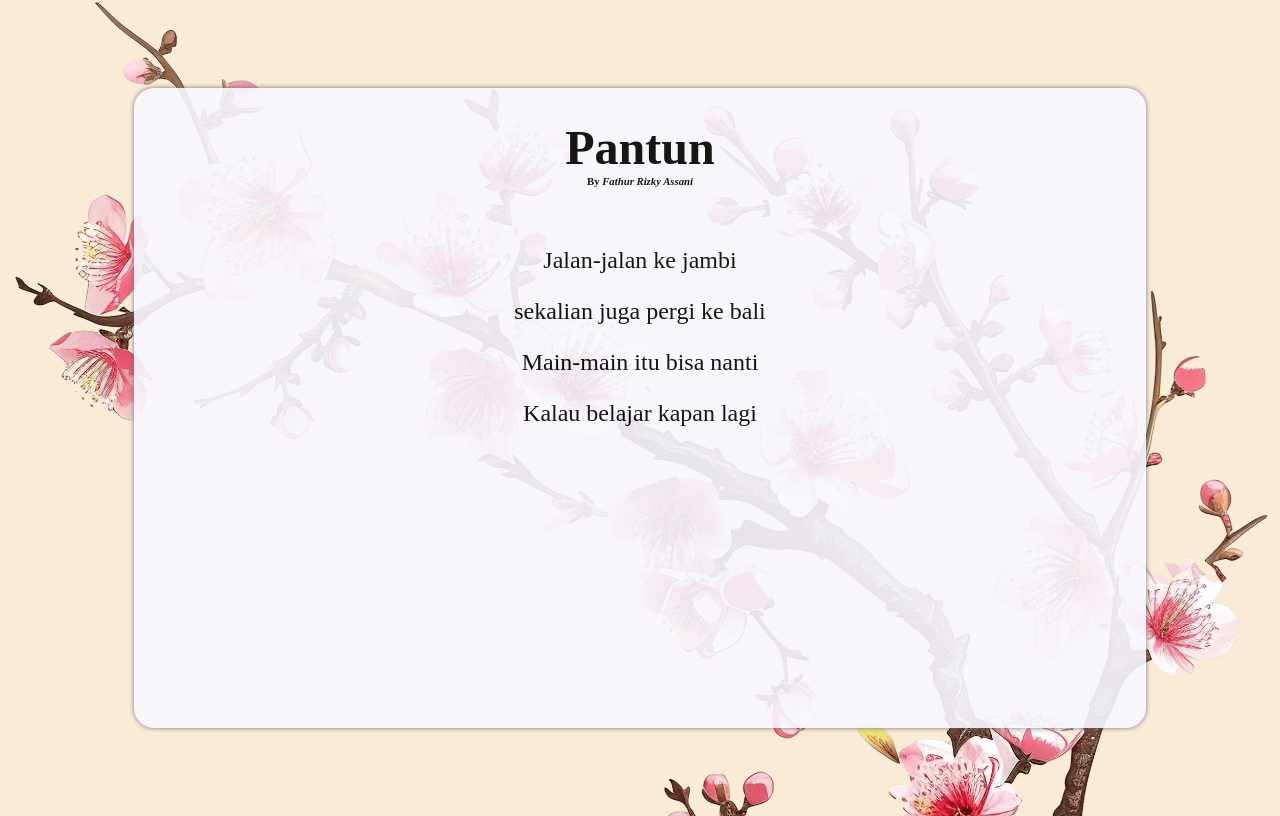
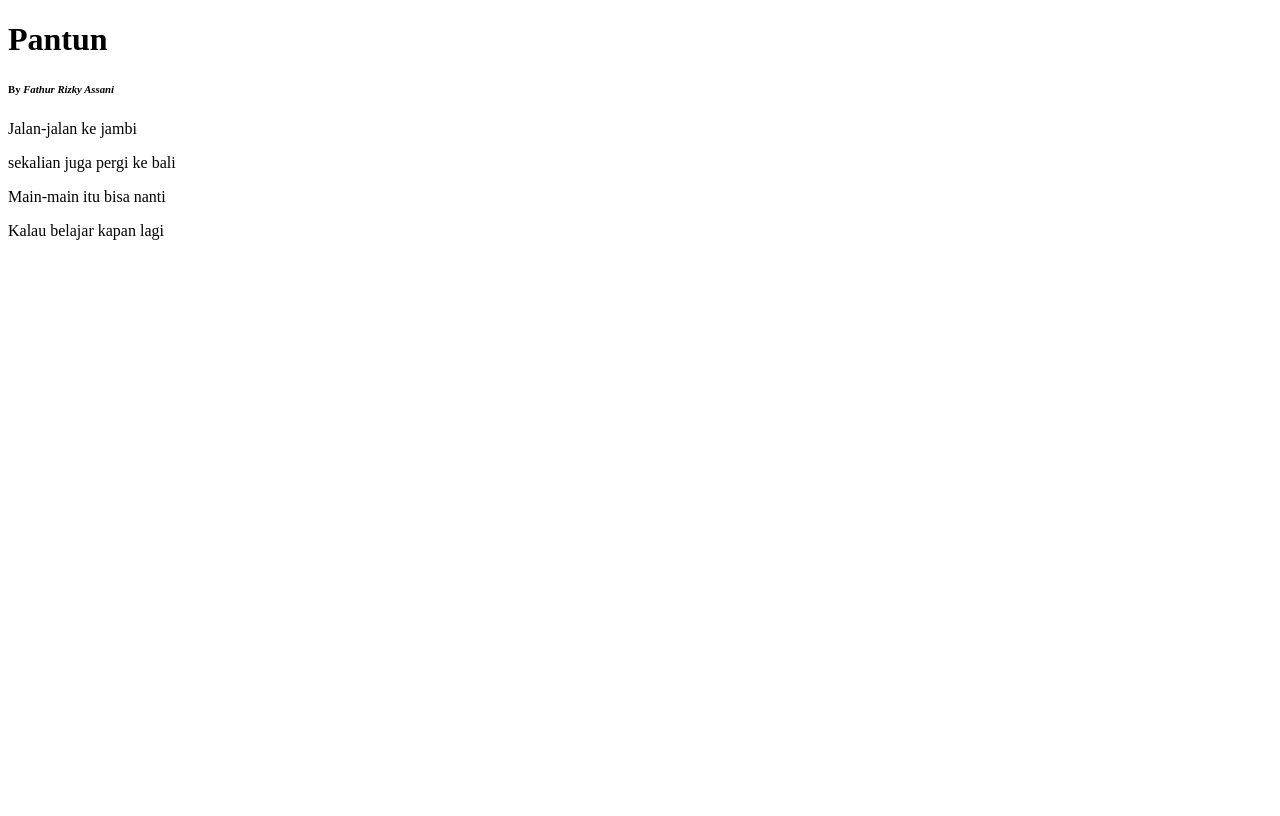
Before and after one commit to CallMeFG/kampus-web1, a plain HTML site: page index.html in a window 1280 px wide. Drawn offline with Linux system fonts and the light colour scheme.

Commit message:
Update index.html

```diff
--- a/index.html
+++ b/index.html
@@ -4,40 +4,7 @@
     <meta charset="UTF-8" />
     <meta name="viewport" content="width=device-width, initial-scale=1.0" />
     <title>Pertemuan 1</title>
-    <style>
-      body {
-        background-image: url("—Pngtree—cherry blossom tree branch with_14960421.png");
-        background-size: cover;
-        /* background-color: cyan; */
-        background-color: antiquewhite;
-        display: flex;
-        justify-content: center;
-        align-items: center;
-        height: 100vh;
-      }
-      .container {
-        text-align: center;
-        /* background-color: lavenderblush; */
-        background-color: ghostwhite;
-        width: 80%;
-        height: 80%;
-        border-radius: 20px;
-        box-shadow: 0 0 5px dimgrey;
-        opacity: 0.9;
-        font-family: "Times New Roman", Times, serif;
-      }
-      h1 {
-        margin-bottom: 0%;
-        font-size: 3em;
-      }
-      h6 {
-        margin-top: 0%;
-        margin-bottom: 60px;
-      }
-      p {
-        font-size: 1.5em;
-      }
-    </style>
+    <style rel="style.css"></style>
   </head>
   <body>
     <div class="container">
```
